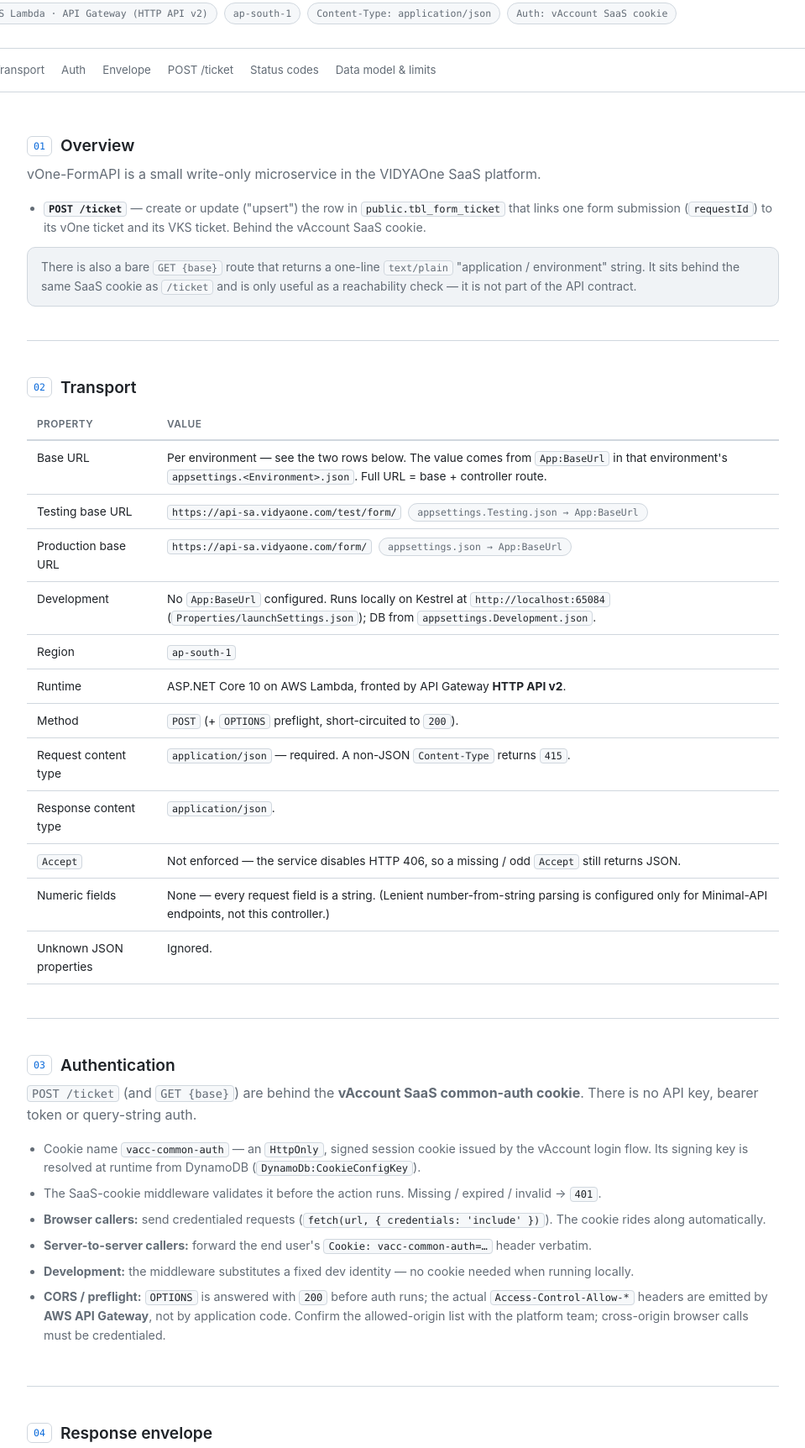
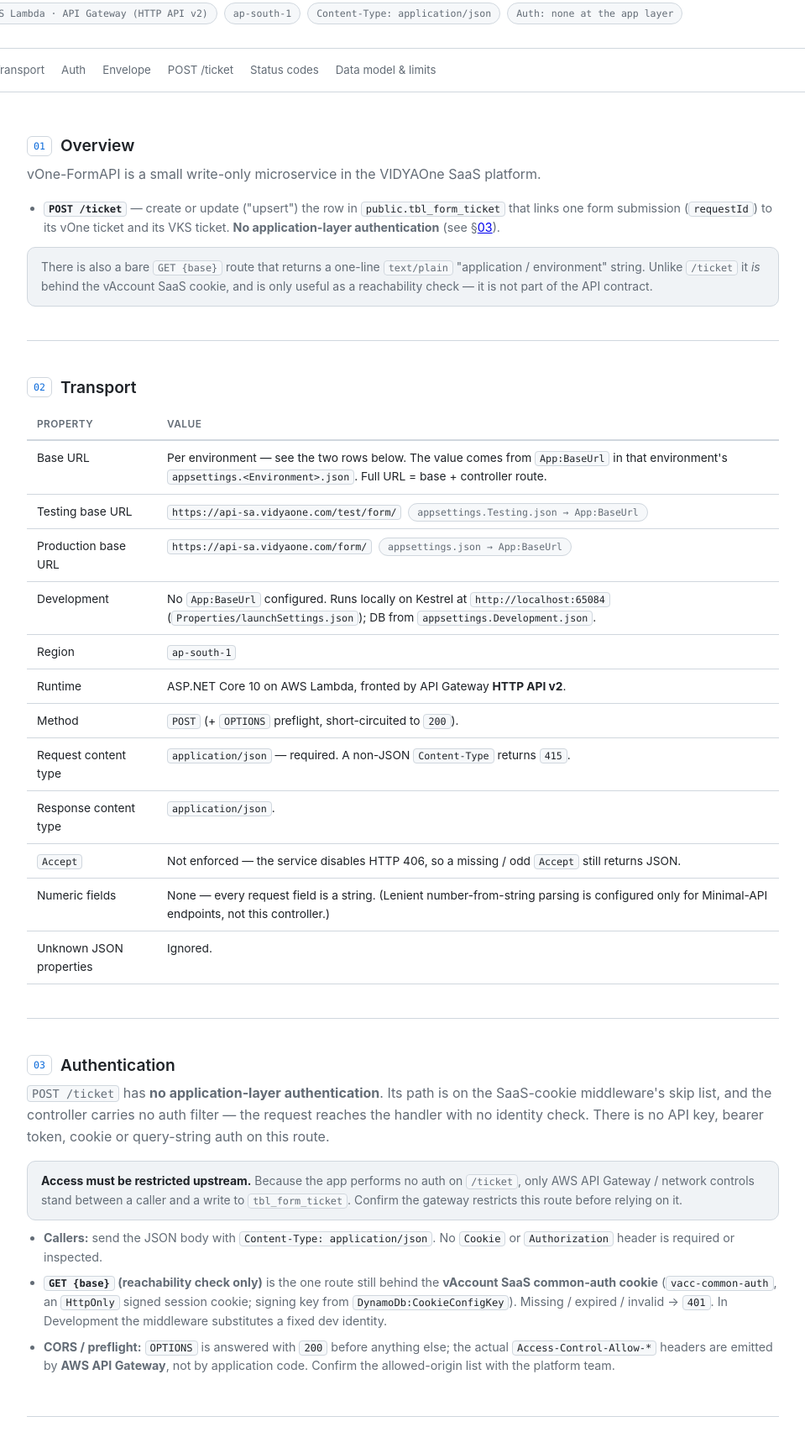
Before and after one commit to vidyaone/vone-docs, a plain HTML site: page vOne-FormAPI.html in a window 1280 px wide. Shown: the part 202-1926 px from the top of the page at 84% size, without its empty margins (160-1119 px from the left). Drawn offline with Linux system fonts and the light colour scheme.

Commit message:
Update vOne-FormAPI.html

```diff
--- a/vOne-FormAPI.html
+++ b/vOne-FormAPI.html
@@ -184,7 +184,7 @@
     <span class="badge">.NET 10 · AWS Lambda · API Gateway (HTTP API v2)</span>
     <span class="badge">ap-south-1</span>
     <span class="badge">Content-Type: application/json</span>
-    <span class="badge">Auth: vAccount SaaS cookie</span>
+    <span class="badge">Auth: none at the app layer</span>
   </div>
 </header>
 
@@ -207,12 +207,12 @@
     <ul class="notes">
       <li><strong><code>POST /ticket</code></strong> — create or update ("upsert") the row in
           <code>public.tbl_form_ticket</code> that links one form submission (<code>requestId</code>) to its
-          vOne ticket and its VKS ticket. Behind the vAccount SaaS cookie.</li>
+          vOne ticket and its VKS ticket. <strong>No application-layer authentication</strong> (see §<a href="#auth">03</a>).</li>
     </ul>
     <div class="callout">
       There is also a bare <code>GET {base}</code> route that returns a one-line
-      <code>text/plain</code> "application / environment" string. It sits behind the same SaaS cookie as
-      <code>/ticket</code> and is only useful as a reachability check — it is not part of the API contract.
+      <code>text/plain</code> "application / environment" string. Unlike <code>/ticket</code> it <em>is</em>
+      behind the vAccount SaaS cookie, and is only useful as a reachability check — it is not part of the API contract.
     </div>
   </section>
 
@@ -242,25 +242,25 @@
   <section id="auth">
     <h2><span class="idx">03</span> Authentication</h2>
     <p class="lead">
-      <code>POST /ticket</code> (and <code>GET {base}</code>) are behind the <strong>vAccount SaaS common-auth
-      cookie</strong>. There is no API key, bearer token or query-string auth.
+      <code>POST /ticket</code> has <strong>no application-layer authentication</strong>. Its path is on the
+      SaaS-cookie middleware's skip list, and the controller carries no auth filter — the request reaches the
+      handler with no identity check. There is no API key, bearer token, cookie or query-string auth on this route.
     </p>
+    <div class="callout">
+      <strong>Access must be restricted upstream.</strong> Because the app performs no auth on <code>/ticket</code>,
+      only AWS API Gateway / network controls stand between a caller and a write to <code>tbl_form_ticket</code>.
+      Confirm the gateway restricts this route before relying on it.
+    </div>
     <ul class="notes">
-      <li>Cookie name <code>vacc-common-auth</code> — an <code>HttpOnly</code>, signed session cookie issued by
-          the vAccount login flow. Its signing key is resolved at runtime from DynamoDB
-          (<code>DynamoDb:CookieConfigKey</code>).</li>
-      <li>The SaaS-cookie middleware validates it before the action runs. Missing / expired / invalid →
-          <code>401</code>.</li>
-      <li><strong>Browser callers:</strong> send credentialed requests
-          (<code>fetch(url, { credentials: 'include' })</code>). The cookie rides along automatically.</li>
-      <li><strong>Server-to-server callers:</strong> forward the end user's
-          <code>Cookie: vacc-common-auth=…</code> header verbatim.</li>
-      <li><strong>Development:</strong> the middleware substitutes a fixed dev identity — no cookie needed when
-          running locally.</li>
-      <li><strong>CORS / preflight:</strong> <code>OPTIONS</code> is answered with <code>200</code> before auth
-          runs; the actual <code>Access-Control-Allow-*</code> headers are emitted by <strong>AWS API Gateway</strong>,
-          not by application code. Confirm the allowed-origin list with the platform team; cross-origin browser
-          calls must be credentialed.</li>
+      <li><strong>Callers:</strong> send the JSON body with <code>Content-Type: application/json</code>. No
+          <code>Cookie</code> or <code>Authorization</code> header is required or inspected.</li>
+      <li><strong><code>GET {base}</code> (reachability check only)</strong> is the one route still behind the
+          <strong>vAccount SaaS common-auth cookie</strong> (<code>vacc-common-auth</code>, an <code>HttpOnly</code>
+          signed session cookie; signing key from <code>DynamoDb:CookieConfigKey</code>). Missing / expired /
+          invalid → <code>401</code>. In Development the middleware substitutes a fixed dev identity.</li>
+      <li><strong>CORS / preflight:</strong> <code>OPTIONS</code> is answered with <code>200</code> before anything
+          else; the actual <code>Access-Control-Allow-*</code> headers are emitted by <strong>AWS API Gateway</strong>,
+          not by application code. Confirm the allowed-origin list with the platform team.</li>
     </ul>
   </section>
 
@@ -288,7 +288,6 @@
       <tbody>
       <tr><td><code>VALIDATION_FAILED</code></td><td>400</td><td>Request body failed field validation / model binding.</td></tr>
       <tr><td><code>INVALID_INPUT</code></td><td>400 / 415</td><td>Malformed body, or unsupported <code>Content-Type</code>.</td></tr>
-      <tr><td><code>UNAUTHORIZED</code></td><td>401</td><td>SaaS cookie missing / expired / invalid.</td></tr>
       <tr><td><code>CONCURRENCY_CONFLICT</code></td><td>409</td><td>A concurrent writer removed the row mid-upsert. Retryable.</td></tr>
       <tr><td><code>RECORD_NOT_FOUND</code></td><td>404</td><td>Unknown route / path.</td></tr>
       <tr><td><code>INTERNAL_ERROR</code></td><td>500</td><td>Unexpected server / database error. Detail is hidden outside Development.</td></tr>
@@ -314,6 +313,7 @@
       <tr><td>Testing URL</td><td><code>https://api-sa.vidyaone.com/test/form/ticket</code></td></tr>
       <tr><td>Production URL</td><td><code>https://api-sa.vidyaone.com/form/ticket</code></td></tr>
       <tr><td>Path / query params</td><td>None.</td></tr>
+      <tr><td>Idempotency</td><td><strong><code>requestId</code> is the idempotency key.</strong> The upsert is keyed on it, so repeating a request with the same <code>requestId</code> is safe — it converges to exactly one row and returns <code>200</code> whether it inserted or updated (no create-vs-update signal). There is no <code>Idempotency-Key</code> header; none is needed.</td></tr>
       </tbody>
     </table>
 
@@ -322,7 +322,7 @@
       <thead><tr><th>Header</th><th>Req?</th><th>Rule</th></tr></thead>
       <tbody>
       <tr><td><code>Content-Type</code></td><td><span class="tag req">required</span></td><td>Must be <code>application/json</code>; otherwise <code>415</code>.</td></tr>
-      <tr><td><code>Cookie</code></td><td><span class="tag req">required</span></td><td>Must contain a valid <code>vacc-common-auth=…</code>. Omitted in Development. Missing/invalid → <code>401</code>.</td></tr>
+      <tr><td><code>Cookie</code> / <code>Authorization</code></td><td><span class="tag opt">n/a</span></td><td>Not required and not inspected — this route has no application-layer auth.</td></tr>
       <tr><td><code>Accept</code></td><td><span class="tag opt">optional</span></td><td>Ignored — response is always JSON.</td></tr>
       </tbody>
     </table>
@@ -343,7 +343,6 @@
     <h4>Example request — Testing</h4>
 <pre><code>POST https://api-sa.vidyaone.com/test/form/ticket
 Content-Type: application/json
-Cookie: vacc-common-auth=eyJhbGciOiJ...&lt;signed session cookie&gt;
 
 {
   "requestId": "798930e2-58de-4ab4-8aa3-906e76faaa1d",
@@ -390,14 +389,6 @@
 }</code></pre>
     <p class="lead"><strong>Do not retry</strong> without correcting the body.</p>
 
-    <div class="status s401">401 · UNAUTHORIZED</div>
-    <p class="lead"><code>vacc-common-auth</code> cookie missing, expired or invalid.</p>
-<pre><code>{
-  "success": false,
-  "message": "Authentication cookie missing or invalid."
-}</code></pre>
-    <p class="lead">Re-authenticate (refresh the cookie), then retry.</p>
-
     <div class="status s409">409 · CONCURRENCY_CONFLICT</div>
     <p class="lead">
       Rare. A concurrent request inserted and then deleted the same <code>requestId</code> row in the small
@@ -434,7 +425,6 @@
       <tbody>
       <tr><td><code>200</code></td><td>Upsert succeeded. Body <code>{ success: true, message: "Success." }</code>.</td></tr>
       <tr><td><code>400</code></td><td>Body failed validation / model binding. Fix and resend — do not retry unchanged.</td></tr>
-      <tr><td><code>401</code></td><td>SaaS cookie missing / expired / invalid. Re-authenticate and retry.</td></tr>
       <tr><td><code>404</code></td><td>Unknown path. Wrapped as <code>{ success:false, errors:[{code:"RECORD_NOT_FOUND"}] }</code>.</td></tr>
       <tr><td><code>405</code></td><td>Wrong method on a known path (only <code>POST</code> is handled). Wrapped in the envelope.</td></tr>
       <tr><td><code>409</code></td><td><code>CONCURRENCY_CONFLICT</code> — a concurrent writer removed the row mid-upsert. Transient; retry after backoff.</td></tr>
```
